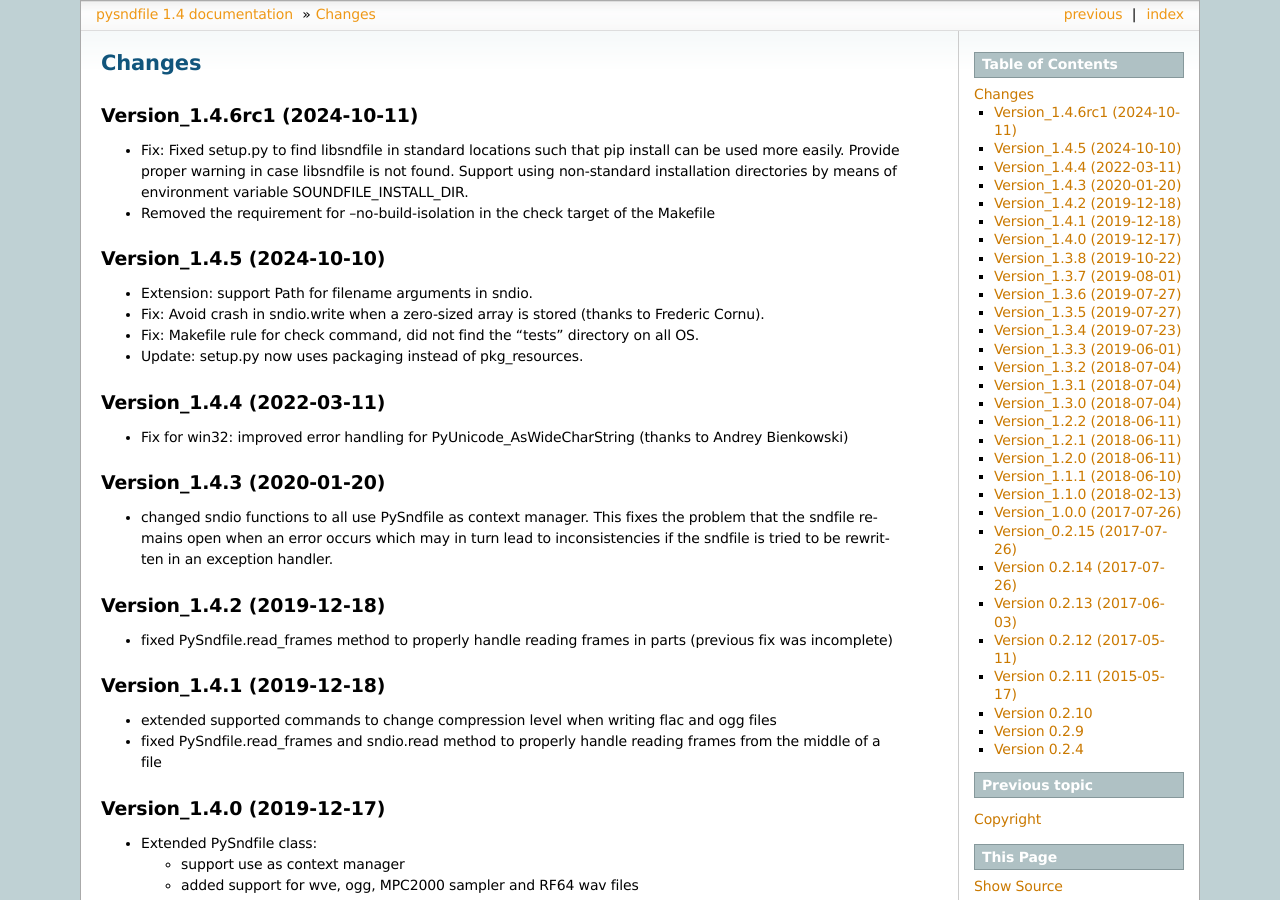
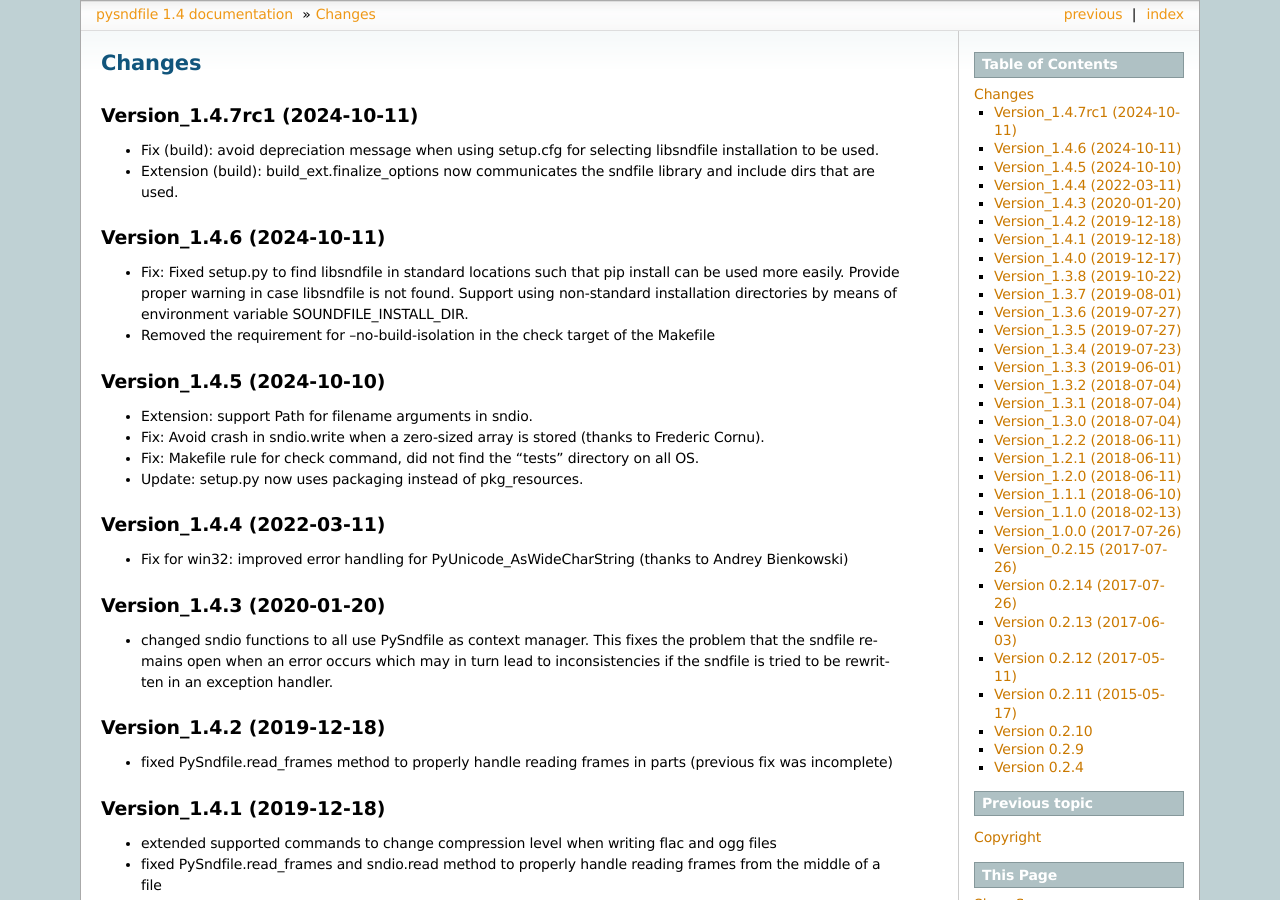
Before and after one commit to roebel/pysndfile, a Sphinx documentation site: the page built from doc/source/Changes.rst, in a window 1280 px wide and 900 px high. Built offline with Sphinx 7.4.7, drawn with Linux system fonts in a browser that asks for light colours.

Commit message:
Version_1.4.7rc1
 * Fix (build): avoid depreciation message when using setup.cfg for selecting libsndfile installation to be used.
 * Extension (build): build_ext.finalize_options now communicates the sndfile library and include dirs that are used.

```diff
--- a/doc/source/Changes.rst
+++ b/doc/source/Changes.rst
@@ -1,8 +1,16 @@
 Changes
 -------
 
-Version_1.4.6rc1 (2024-10-11)
+Version_1.4.7rc1 (2024-10-11)
 ~~~~~~~~~~~~~~~~~~~~~~~~~~~~~
+
+-  Fix (build): avoid depreciation message when using setup.cfg for
+   selecting libsndfile installation to be used.
+-  Extension (build): build_ext.finalize_options now communicates the
+   sndfile library and include dirs that are used.
+
+Version_1.4.6 (2024-10-11)
+~~~~~~~~~~~~~~~~~~~~~~~~~~
 
 -  Fix: Fixed setup.py to find libsndfile in standard locations such
    that pip install can be used more easily. Provide proper warning in
```
Also changed, not shown: README.md (+6 -1 lines), setup.cfg (+4 -4 lines), setup.py (+9 -3 lines), 4 other files.
